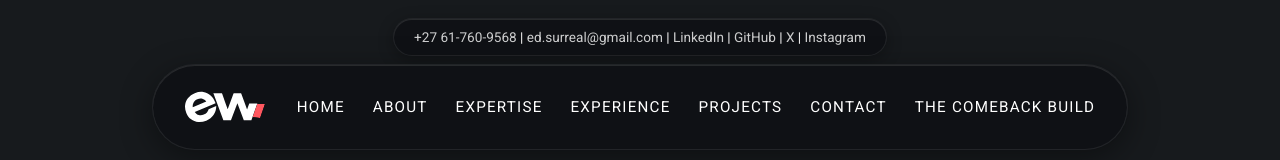
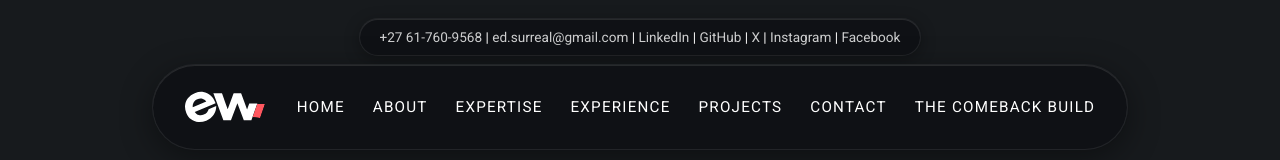
Before and after one commit to edwardwhiteheaddev/edwardwhitehead.github.io, a Next.js app: page /contact in a window 1280 px wide. Shown: the top 160 px of the page. Built offline with nearby package versions, Linux system fonts and the light colour scheme.

Commit message:
feat: add Facebook link to social media navigation bar

```diff
--- a/src/components/kyros/Topbar.tsx
+++ b/src/components/kyros/Topbar.tsx
@@ -9,7 +9,8 @@ export default function KyrosTopbar() {
                 <Link href="https://www.linkedin.com/in/edwardwhiteheaddev" target="_blank" rel="noopener noreferrer">LinkedIn</Link> |{' '}
                 <Link href="https://github.com/edwardwhiteheaddev" target="_blank" rel="noopener noreferrer">GitHub</Link> |{' '}
                 <Link href="https://x.com/edwhiteheaddev" target="_blank" rel="noopener noreferrer">X</Link> |{' '}
-                <Link href="https://www.instagram.com/edwardwhiteheaddev" target="_blank" rel="noopener noreferrer">Instagram</Link>
+                <Link href="https://www.instagram.com/edwardwhiteheaddev" target="_blank" rel="noopener noreferrer">Instagram</Link> |{' '}
+                <Link href="https://www.facebook.com/edwardwhiteheaddev" target="_blank" rel="noopener noreferrer">Facebook</Link>
             </span>
         </div>
     );
```
